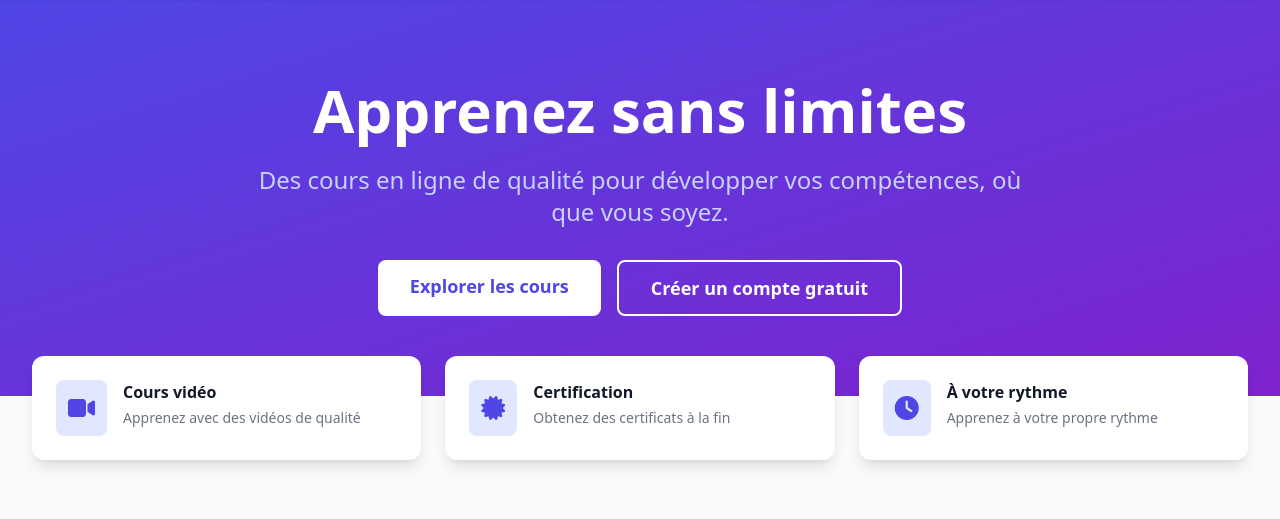
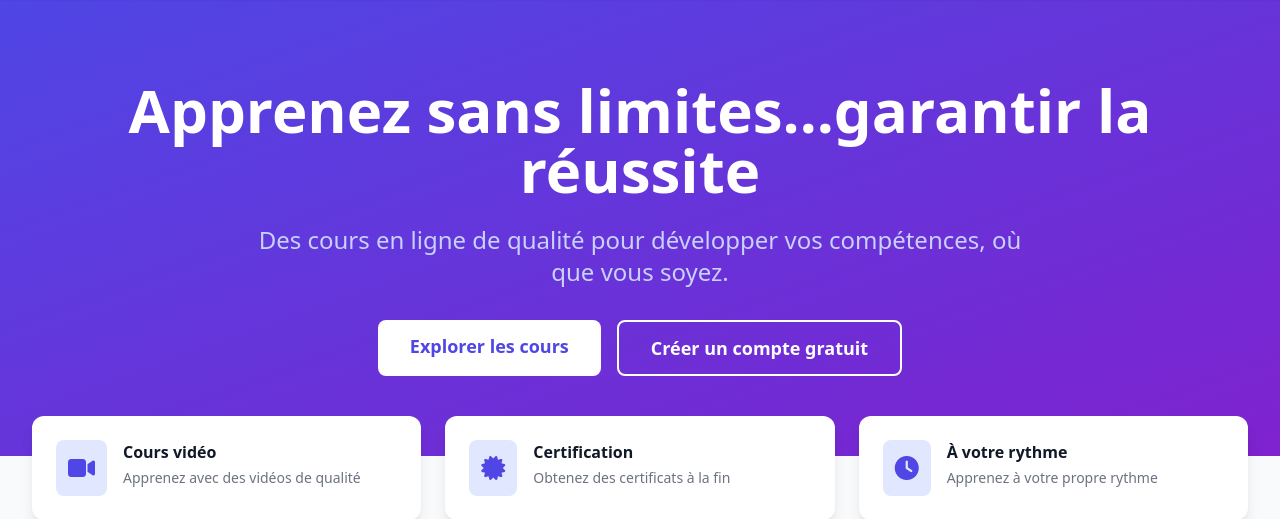
Before and after one commit to mansourjemli/Smart-sAcademy, a Flask app: page / in a window 1280 px wide. Shown: the part 65-584 px from the top of the page. Run offline with Flask 3, Linux system fonts and the light colour scheme; some libraries are stand-ins or nearby versions.

Commit message:
Update index.html

```diff
--- a/templates/index.html
+++ b/templates/index.html
@@ -4,7 +4,7 @@
 <div class="bg-gradient-to-br from-indigo-600 to-purple-700 text-white">
     <div class="max-w-7xl mx-auto px-4 py-20 sm:px-6 lg:px-8">
         <div class="text-center">
-            <h1 class="text-4xl md:text-6xl font-bold mb-6">Apprenez sans limites</h1>
+            <h1 class="text-4xl md:text-6xl font-bold mb-6">Apprenez sans limites...garantir la réussite</h1>
             <p class="text-xl md:text-2xl text-indigo-200 mb-8 max-w-3xl mx-auto">Des cours en ligne de qualité pour développer vos compétences, où que vous soyez.</p>
             <div class="flex flex-col sm:flex-row gap-4 justify-center">
                 <a href="{{ url_for('courses') }}" class="bg-white text-indigo-600 px-8 py-3 rounded-lg font-semibold text-lg hover:bg-indigo-50">Explorer les cours</a>
```
